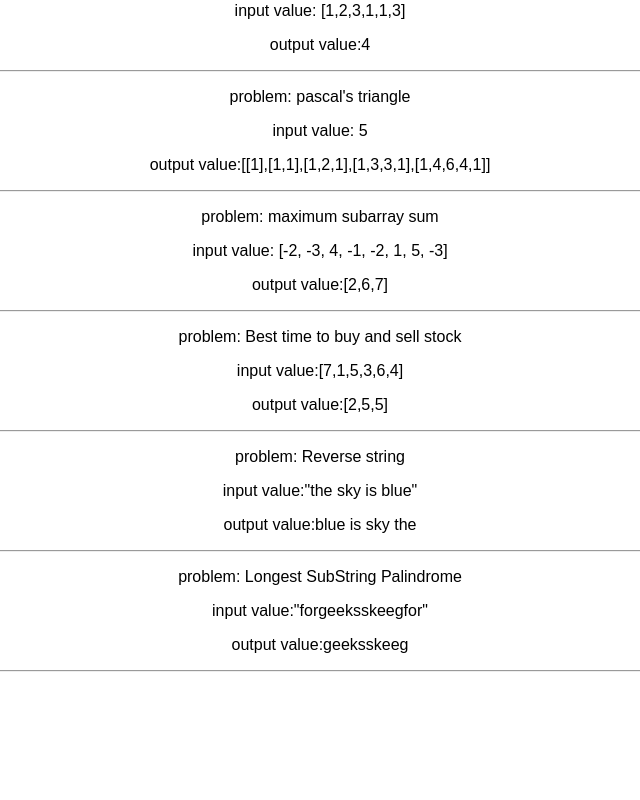
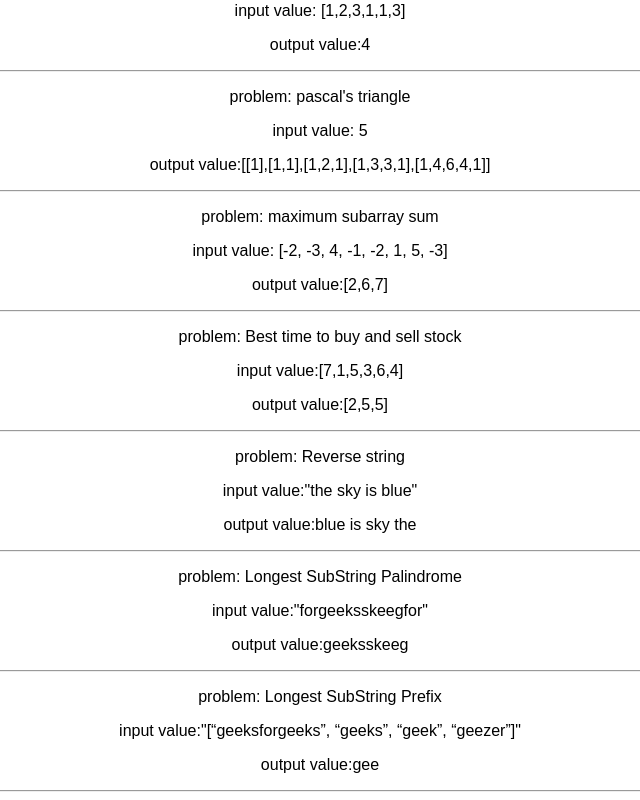
Before and after one commit to ebala96/problem_solving, a React (Create React App) app: page / in a window 1280 px wide. Shown: the part 400-1200 px from the top of the page, without its empty margins (320-960 px from the left). Before the commit the page ends 1080 px from the top, so only its background shows below. Built offline with nearby package versions, Linux system fonts and the light colour scheme.

Commit message:
Longest Common Prefix

```diff
--- a/src/App.js
+++ b/src/App.js
@@ -7,6 +7,7 @@ import maximumSubarray from "./problems/maximum_subarray";
 import bestTimeToSellStock from "./problems/best_time_selling_stock";
 import reverseString from "./problems/reverse_string";
 import longestPalindromicSubString from "./problems/longest_palindromic_substring";
+import longest_common_prefix from "./problems/longest_common_prefix";
 
 export default function App() {
   return (
@@ -73,6 +74,15 @@ export default function App() {
         </p>
       </div>
       <hr></hr>
+      <div>
+        <p>problem: Longest SubString Prefix</p>
+        <p>input value:"[“geeksforgeeks”, “geeks”, “geek”, “geezer”]" </p>
+        <p>
+          output value:
+          {longest_common_prefix(["geeksforgeeks", "geeks", "geek", "geezer"])}
+        </p>
+      </div>
+      <hr></hr>
     </div>
   );
 }
--- /dev/null
+++ b/src/problems/longest_common_prefix.js
@@ -0,0 +1,46 @@
+// Longest Common Prefix
+// Write a function to find the longest common prefix string
+// amongst an array of strings.
+// If there is no common prefix, return an empty string "".
+
+var longestCommonPrefix = (strs) => {
+  // var smallestStr = Number.MAX_SAFE_INTEGER;
+  // var smallestIndex;
+  // strs.forEach((str, index) => {
+  //   if (str.length < smallestStr) {
+  //     smallestStr = str.length;
+  //     smallestIndex = index;
+  //   }
+  // });
+  // var strArray = strs[smallestIndex].trim().split("");
+  // var prefix = [];
+  // var contains = false;
+  // for (let i = 0; i < strArray.length; i++) {
+  //   for (let j = 0; j < strs.length; j++) {
+  //     var stttrrArray = strs[j].trim().split("");
+  //     if (stttrrArray[i] == strArray[i]) {
+  //       contains = true;
+  //     } else {
+  //       contains = false;
+  //       break;
+  //     }
+  //   }
+  //   if (contains) {
+  //     prefix.push(strArray[i]);
+  //   } else {
+  //     return prefix.length > 0 ? prefix.join("") : "";
+  //   }
+  // }
+
+  for (let i = 0; i < strs[0].length; i++) {
+    for (let str of strs) {
+      if (str[i] !== strs[0][i]) {
+        return strs[0].slice(0, i);
+      }
+    }
+  }
+
+  return strs[0];
+};
+
+export default longestCommonPrefix;
```
